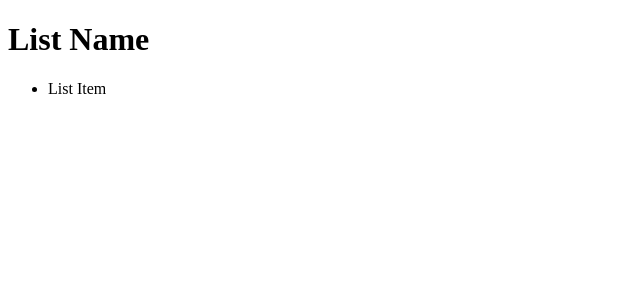
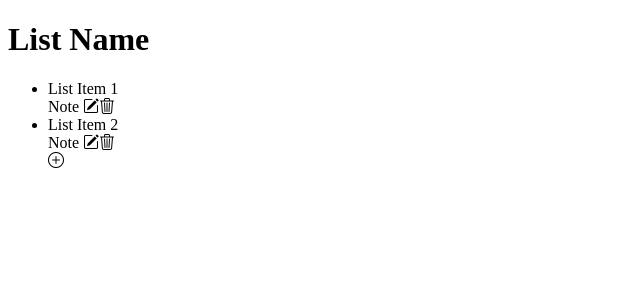
Before and after one commit to lizabawa/to-do-frontend, an Angular app: page /lists/1 in a window 1280 px wide. Shown: the top 300 px of the page, without its empty margins (0-640 px from the left). Built offline with nearby package versions, Linux system fonts and the light colour scheme.

Commit message:
Create individual list html layout

```diff
--- a/src/app/list/list.component.html
+++ b/src/app/list/list.component.html
@@ -2,8 +2,19 @@
     <h1>List Name</h1>
     <ul>
         <li>
-            List Item
-            <i></i>
+            List Item 1
+            <br>
+            Note
+            <i class="bi bi-pencil-square"></i>
+            <i class="bi bi-trash3"></i>
         </li>
+        <li>
+            List Item 2
+            <br>
+            Note
+            <i class="bi bi-pencil-square"></i>
+            <i class="bi bi-trash3"></i>
+        </li>
+        <i class="bi bi-plus-circle"></i>
     </ul>
 </div>
--- a/src/app/lists/lists.component.html
+++ b/src/app/lists/lists.component.html
@@ -7,14 +7,3 @@
         <li><a routerLink="lists/:id">List 4</a></li>
     </ul>
 </div>
-
-<div>
-    <h1>List Name</h1>
-    <ul>
-        <li>
-            List Item
-            <i class="bi bi-pencil-square"></i>
-            <i class="bi bi-trash3"></i>
-        </li>
-    </ul>
-</div>
```
